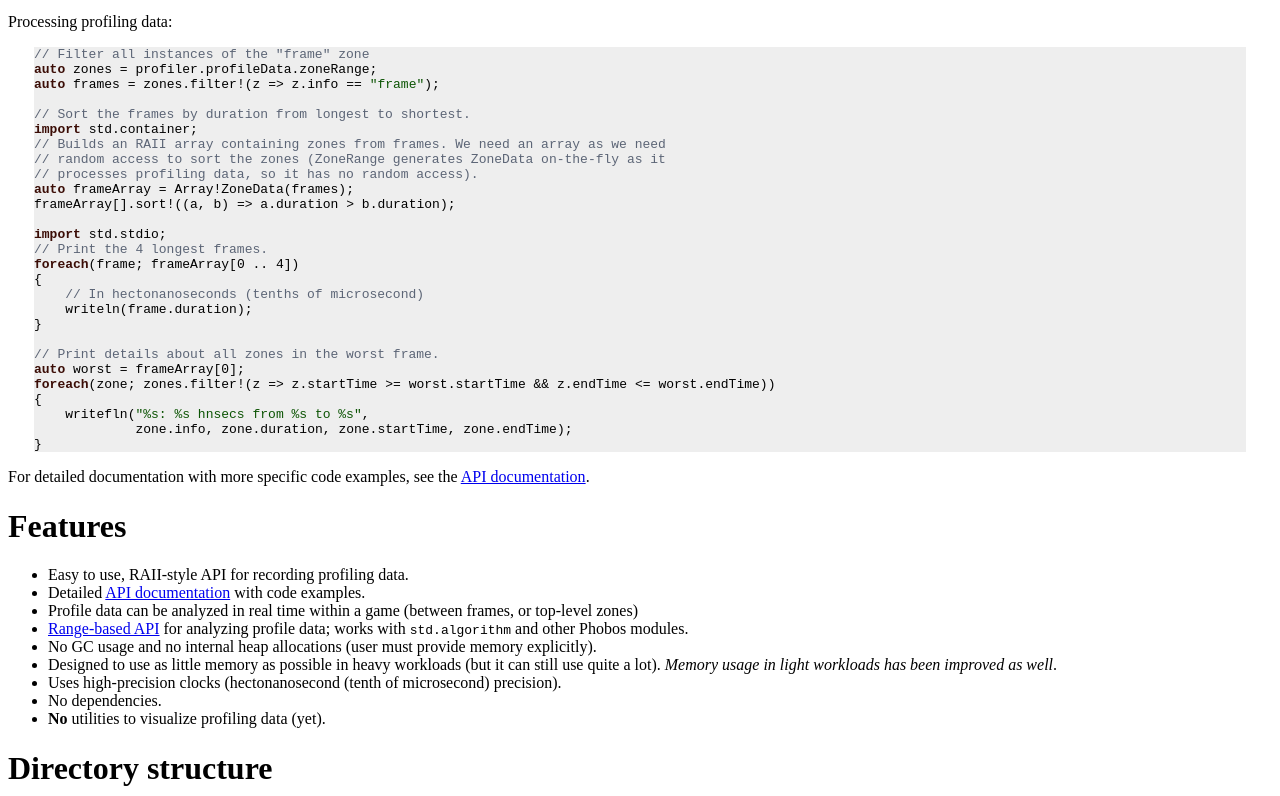
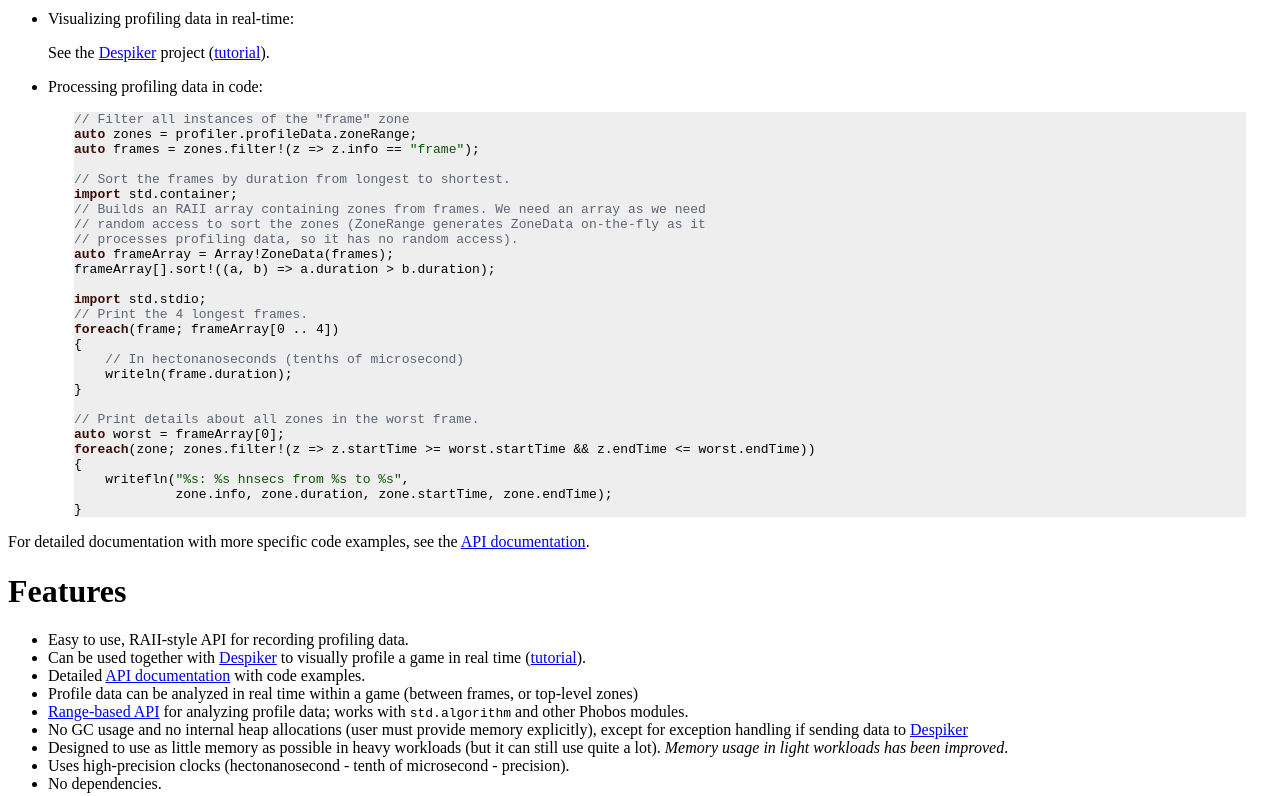
Before and after one commit to kiith-sa/tharsis.prof, a website: page README.html in a window 1280 px wide. Shown: the part 807-1603 px from the top of the page. Drawn offline with Linux system fonts and the light colour scheme.

Commit message:
Updated README.

```diff
--- a/README.html
+++ b/README.html
@@ -350,7 +350,7 @@ overhead (such as lag that appears only once in a few seconds) that are hard to
 with conventional profilers.</p>
 <p>Tharsis.prof is designed to be easy to use and lightweight. See the example below to get
 started.</p>
-<p>Note that this is still a <strong>work in progress</strong>. Its API is not stable and there might be
+<p>Note that this is still a <strong>work in progress</strong>. The API is not stable and there might be
 compatibility <strong>breaking changes</strong> in future.</p>
 </div>
 <div class="section" id="getting-started">
@@ -361,7 +361,8 @@ compatibility <strong>breaking changes</strong> in future.</p>
 </pre>
 <p>to the <tt class="docutils literal">&quot;dependencies&quot;</tt> in your project's <tt class="docutils literal">dub.json</tt>/<tt class="docutils literal">package.json</tt>.</p>
 <p>Tharsis.prof requires DMD 2.066 or equivalent GDC/LDC.</p>
-<p>Recording profiling data:</p>
+<ul>
+<li><p class="first">Recording profiling data:</p>
 <pre class="code d literal-block">
 <span class="keyword">import</span> <span class="name">tharsis</span><span class="punctuation">.</span><span class="name">prof</span><span class="punctuation">;</span>
 
@@ -385,7 +386,12 @@ compatibility <strong>breaking changes</strong> in future.</p>
 </span>    <span class="punctuation">}</span>
 <span class="punctuation">}</span>
 </pre>
-<p>Processing profiling data:</p>
+</li>
+<li><p class="first">Visualizing profiling data in real-time:</p>
+<p>See the <a class="reference external" href="https://github.com/kiith-sa/despiker">Despiker</a> project
+(<a class="reference external" href="http://defenestrate.eu/docs/despiker/tutorials/getting_started.html">tutorial</a>).</p>
+</li>
+<li><p class="first">Processing profiling data in code:</p>
 <pre class="code d literal-block">
 <span class="comment single">// Filter all instances of the &quot;frame&quot; zone
 </span><span class="keyword">auto</span> <span class="name">zones</span> <span class="punctuation">=</span> <span class="name">profiler</span><span class="punctuation">.</span><span class="name">profileData</span><span class="punctuation">.</span><span class="name">zoneRange</span><span class="punctuation">;</span>
@@ -415,6 +421,8 @@ compatibility <strong>breaking changes</strong> in future.</p>
              <span class="name">zone</span><span class="punctuation">.</span><span class="name">info</span><span class="punctuation">,</span> <span class="name">zone</span><span class="punctuation">.</span><span class="name">duration</span><span class="punctuation">,</span> <span class="name">zone</span><span class="punctuation">.</span><span class="name">startTime</span><span class="punctuation">,</span> <span class="name">zone</span><span class="punctuation">.</span><span class="name">endTime</span><span class="punctuation">);</span>
 <span class="punctuation">}</span>
 </pre>
+</li>
+</ul>
 <p>For detailed documentation with more specific code examples, see the
 <a class="reference external" href="http://defenestrate.eu/docs/tharsis.prof/index.html">API documentation</a>.</p>
 </div>
@@ -422,18 +430,20 @@ compatibility <strong>breaking changes</strong> in future.</p>
 <h1>Features</h1>
 <ul class="simple">
 <li>Easy to use, RAII-style API for recording profiling data.</li>
+<li>Can be used together with <a class="reference external" href="https://github.com/kiith-sa/despiker">Despiker</a> to visually
+profile a game in real time (<a class="reference external" href="http://defenestrate.eu/docs/despiker/tutorials/getting_started.html">tutorial</a>).</li>
 <li>Detailed <a class="reference external" href="http://defenestrate.eu/docs/tharsis.prof/index.html">API documentation</a>
 with code examples.</li>
 <li>Profile data can be analyzed in real time within a game (between frames, or top-level
 zones)</li>
 <li><a class="reference external" href="http://defenestrate.eu/2014/09/05/frame_based_profiling_with_d_ranges.html">Range-based API</a> for
 analyzing profile data; works with <tt class="docutils literal">std.algorithm</tt> and other Phobos modules.</li>
-<li>No GC usage and no internal heap allocations (user must provide memory explicitly).</li>
+<li>No GC usage and no internal heap allocations (user must provide memory explicitly),
+except for exception handling if sending data to <a class="reference external" href="https://github.com/kiith-sa/despiker">Despiker</a></li>
 <li>Designed to use as little memory as possible in heavy workloads (but it can still use
-quite a lot). <em>Memory usage in light workloads has been improved as well</em>.</li>
-<li>Uses high-precision clocks (hectonanosecond (tenth of microsecond) precision).</li>
+quite a lot). <em>Memory usage in light workloads has been improved</em>.</li>
+<li>Uses high-precision clocks (hectonanosecond - tenth of microsecond - precision).</li>
 <li>No dependencies.</li>
-<li><strong>No</strong> utilities to visualize profiling data (yet).</li>
 </ul>
 </div>
 <div class="section" id="directory-structure">
```
Also changed, not shown: 1 other file.
